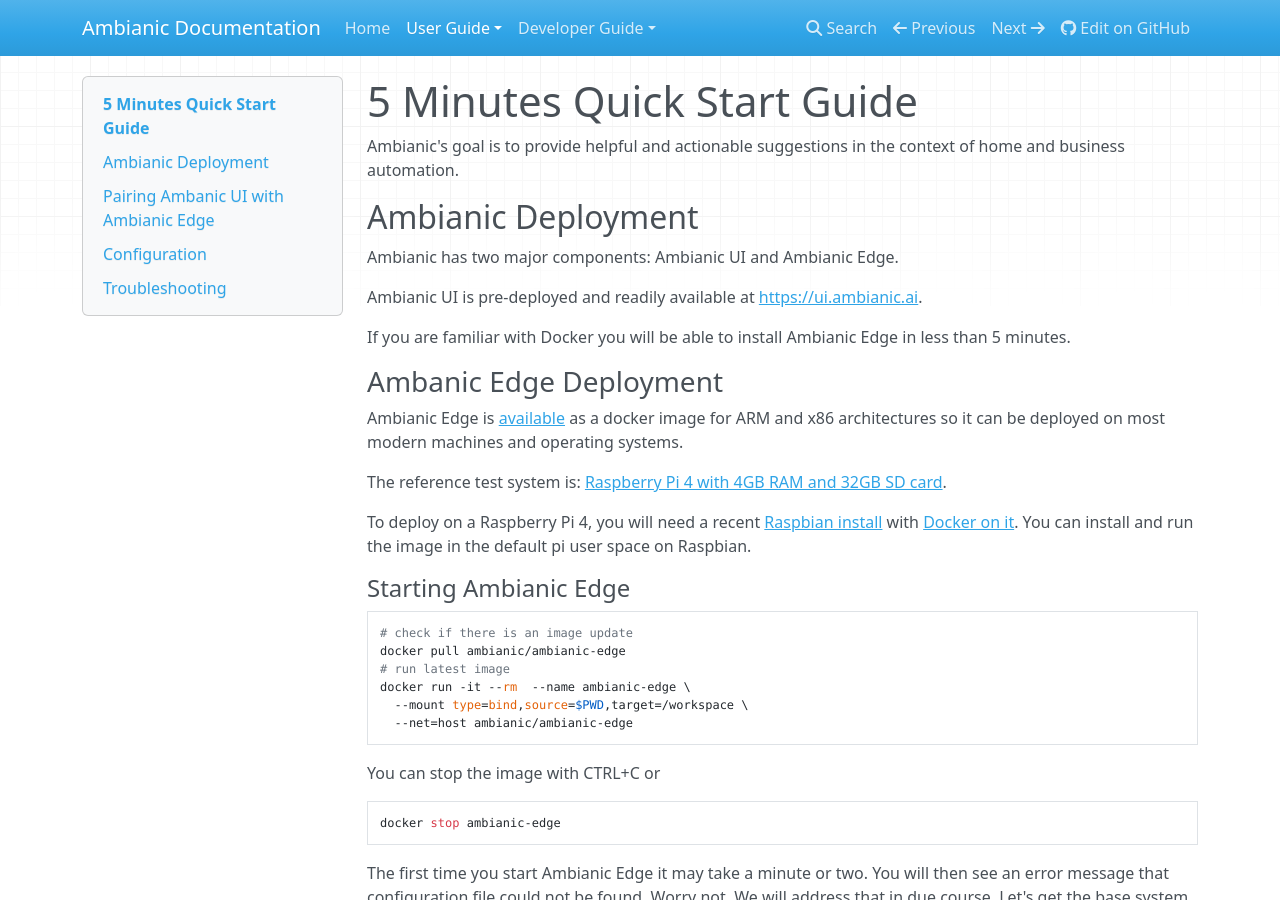
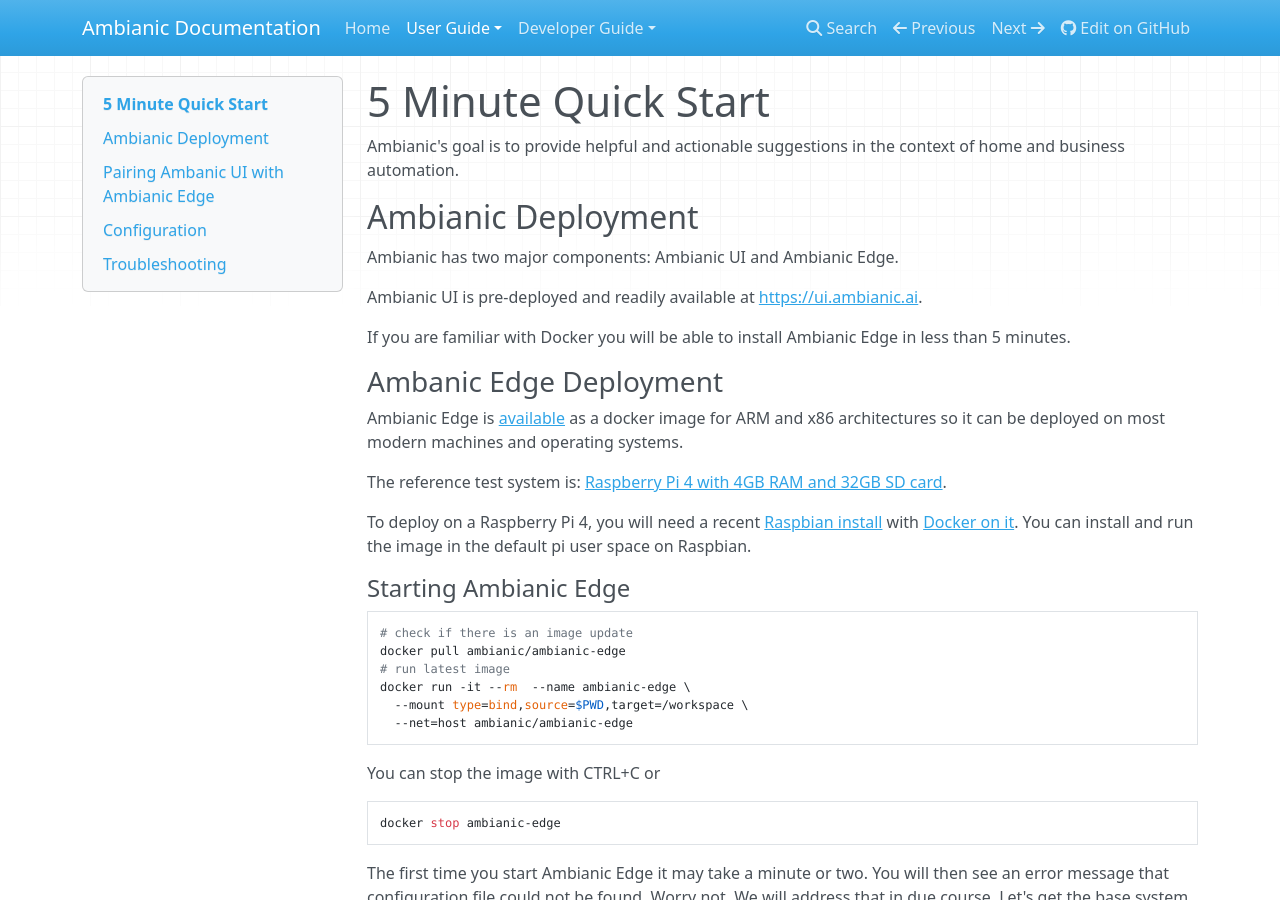
Before and after one commit to ambianic/ambianic-docs, an MkDocs documentation site: the page built from docs-md/users/quickstart.md, in a window 1280 px wide and 900 px high. Built offline with MkDocs 1.6.1, drawn with Linux system fonts in a browser that asks for light colours; nearby versions of some CDN libraries.

Commit message:
docs: typos

```diff
--- a/docs-md/users/quickstart.md
+++ b/docs-md/users/quickstart.md
@@ -1,5 +1,5 @@
 
-# 5 Minutes Quick Start Guide
+# 5 Minute Quick Start
 
 Ambianic's goal is to provide helpful and actionable suggestions
 in the context of home and business automation.
```
